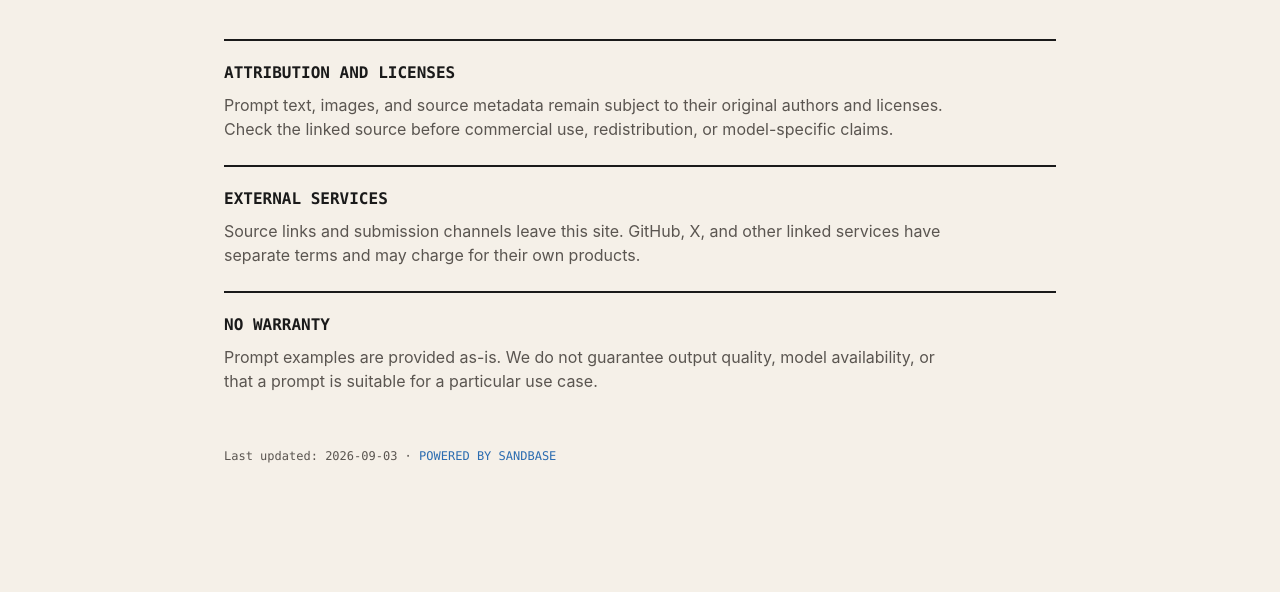
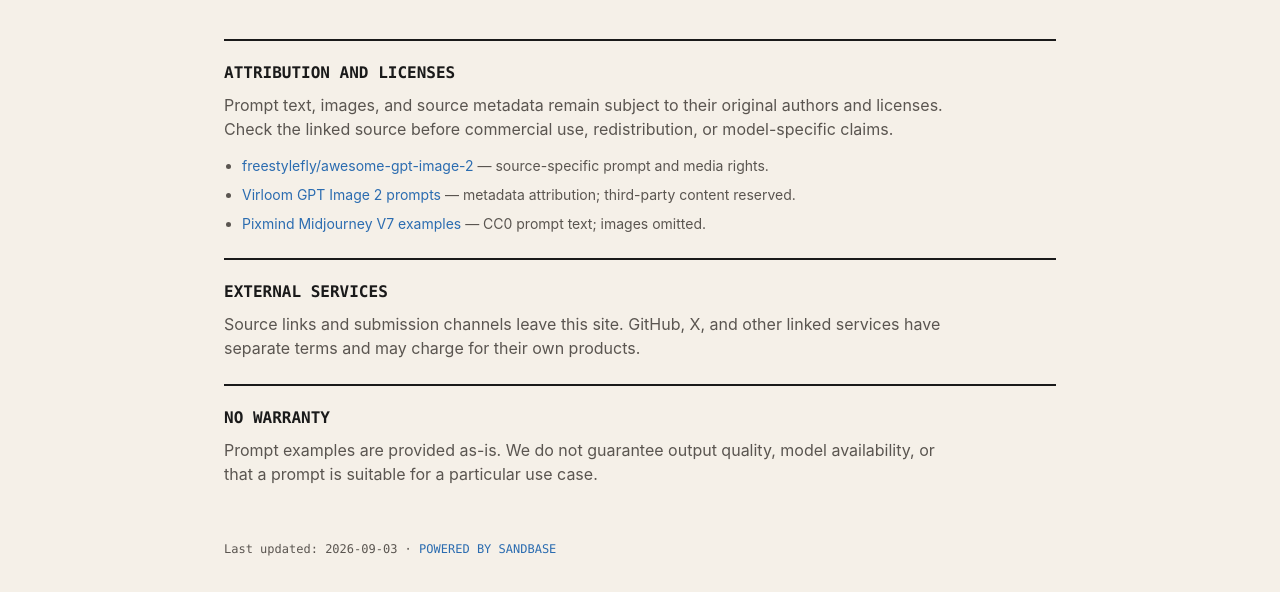
Before and after one commit to sandbaseai/lab-prompt-gallery, a website: page terms.html in a window 1280 px wide. Shown: the part 286-878 px from the top of the page. Before the commit the page ends 823 px from the top, so only its background shows below. Drawn offline with Linux system fonts and the light colour scheme.

Commit message:
fix: make source license link available in app

```diff
--- a/legal.js
+++ b/legal.js
@@ -30,6 +30,9 @@
     document.querySelectorAll('[data-lang]').forEach(el => { el.hidden = el.dataset.lang !== language; });
     languageButton.textContent = t('languageCode');
     languageButton.setAttribute('aria-label', t('langLabel'));
+    if (window.location.hash === '#licenses') {
+      document.querySelector('.legal-locale:not([hidden]) [data-license-section]')?.scrollIntoView({ block: 'start' });
+    }
   }
 
   languageButton.addEventListener('click', () => {
--- a/scripts/verify.mjs
+++ b/scripts/verify.mjs
@@ -53,6 +53,7 @@ if (!app.includes('syncUrl') || !app.includes('hydrateUrlState') || !app.include
 }
 if (!app.includes('cdn.jsdelivr.net/gh/freestylefly/awesome-gpt-image-2@main/data') || !app.includes('raw/refs/heads/main/data')) throw new Error('upstream image source or fallback missing')
 if (!html.includes('href="privacy.html"') || !html.includes('href="terms.html"') || !privacy.includes('data-lang="en"') || !privacy.includes('data-lang="zh"') || !terms.includes('data-lang="en"') || !terms.includes('data-lang="zh"') || !legalJs.includes('meimind-language')) throw new Error('legal pages are not linked or bilingual')
+if (!html.includes('href="terms.html#licenses"') || html.includes('README.md#-data-sources')) throw new Error('source license link must target the in-site legal section')
 if (!robots.includes('Sitemap: https://lab-prompt-gallery-sandbase.vercel.app/sitemap.xml') || !sitemap.includes('<urlset')) throw new Error('SEO crawl files are missing')
 if (vercel.cleanUrls !== true || !Array.isArray(vercel.headers) || !vercel.rewrites?.some(rule => rule.source === '/favicon.ico' && rule.destination === '/assets/favicon.svg')) {
   throw new Error('vercel.json must define clean URLs, headers, and favicon rewrite')
--- a/style.css
+++ b/style.css
@@ -522,6 +522,7 @@ img { display: block; max-width: 100%; }
 .legal-section {
   border-top: 2px solid var(--border-fat);
   padding: 20px 0 24px;
+  scroll-margin-top: 86px;
 }
 .legal-section h2 {
   margin-bottom: 8px;
@@ -530,6 +531,13 @@ img { display: block; max-width: 100%; }
   text-transform: uppercase;
 }
 .legal-section p { max-width: 720px; color: var(--text-muted); }
+.legal-sources {
+  max-width: 720px;
+  margin: 14px 0 0 18px;
+  color: var(--text-muted);
+  font-size: 14px;
+}
+.legal-sources li + li { margin-top: 8px; }
 .legal-meta {
   margin-top: 30px;
   color: var(--text-muted);
--- a/terms.html
+++ b/terms.html
@@ -28,9 +28,14 @@
         <p class="section__kicker">// USAGE NOTES</p>
         <h1 class="legal-title">Terms</h1>
         <p class="legal-lead">Use the gallery to learn, copy, and remix prompts responsibly. The site is provided as an educational, community-curated reference.</p>
-        <section class="legal-section">
+        <section class="legal-section" id="licenses" data-license-section>
           <h2>Attribution and licenses</h2>
           <p>Prompt text, images, and source metadata remain subject to their original authors and licenses. Check the linked source before commercial use, redistribution, or model-specific claims.</p>
+          <ul class="legal-sources">
+            <li><a href="https://github.com/freestylefly/awesome-gpt-image-2" target="_blank" rel="noopener">freestylefly/awesome-gpt-image-2</a> — source-specific prompt and media rights.</li>
+            <li><a href="https://github.com/no-chili/awesome-gpt-image-2-prompts" target="_blank" rel="noopener">Virloom GPT Image 2 prompts</a> — metadata attribution; third-party content reserved.</li>
+            <li><a href="https://github.com/Pixmind-io/awesome-midjourney-v7-example-prompts" target="_blank" rel="noopener">Pixmind Midjourney V7 examples</a> — CC0 prompt text; images omitted.</li>
+          </ul>
         </section>
         <section class="legal-section">
           <h2>External services</h2>
@@ -47,9 +52,14 @@
         <p class="section__kicker">// 使用说明</p>
         <h1 class="legal-title">使用说明</h1>
         <p class="legal-lead">请在尊重来源的前提下学习、复制和改编提示词。本网站是教育用途的社区整理参考。</p>
-        <section class="legal-section">
+        <section class="legal-section" id="licenses-zh" data-license-section>
           <h2>署名与许可</h2>
           <p>提示词原文、图片和来源元数据仍受原作者及其许可证约束。商业使用、再分发或做模型适配声明前，请先查看对应来源。</p>
+          <ul class="legal-sources">
+            <li><a href="https://github.com/freestylefly/awesome-gpt-image-2" target="_blank" rel="noopener">freestylefly/awesome-gpt-image-2</a>：提示词和媒体按来源分别判断权利。</li>
+            <li><a href="https://github.com/no-chili/awesome-gpt-image-2-prompts" target="_blank" rel="noopener">Virloom GPT Image 2 prompts</a>：仅保留元数据署名，第三方内容权利保留。</li>
+            <li><a href="https://github.com/Pixmind-io/awesome-midjourney-v7-example-prompts" target="_blank" rel="noopener">Pixmind Midjourney V7 示例</a>：CC0 提示词文本，未导入图片。</li>
+          </ul>
         </section>
         <section class="legal-section">
           <h2>外部服务</h2>
```
Also changed, not shown: index.html (+1 -1 lines).
